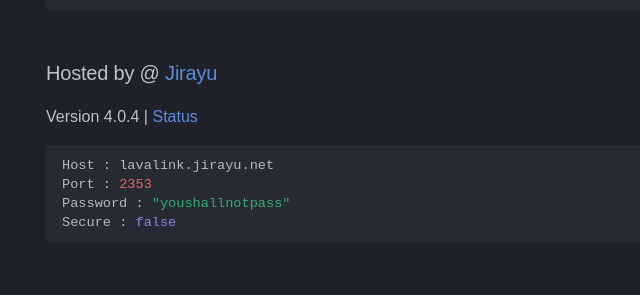
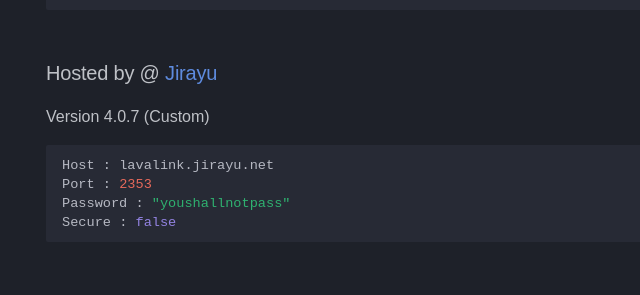
Before and after one commit to DarrenOfficial/lavalink-list, an MkDocs documentation site: the page built from docs/NoSSL/lavalink-without-ssl.md, in a window 1280 px wide and 900 px high, scrolled down 1239 px. Shown: the part 152-447 px from the top of the window, without its empty margins (0-640 px from the left). Built offline with MkDocs 1.6.1 and Material for MkDocs 9.7.7, drawn with Linux system fonts in a browser that asks for light colours; some web fonts are replaced; comment, search, counter and statistics services are not loaded; a style sheet for code colours, icons or effects is not loaded.

Commit message:
Upgrade lavalink version (#516)
* Update lavalink-without-ssl.md

* Update lavalink-without-ssl.md

* Update lavalink-without-ssl.md

````diff
--- a/docs/NoSSL/lavalink-without-ssl.md
+++ b/docs/NoSSL/lavalink-without-ssl.md
@@ -64,7 +64,7 @@ Secure : false
 ```
 
 ### Hosted by @ [Jirayu](https://jirayu.net)
-Version 4.0.4 | [Status](https://status.jirayu.net/report/uptime/38e08cbfe8cf497f254a7d8771988989/)
+Version 4.0.7 (Custom)
 ```bash
 Host : lavalink.jirayu.net
 Port : 2353
````
